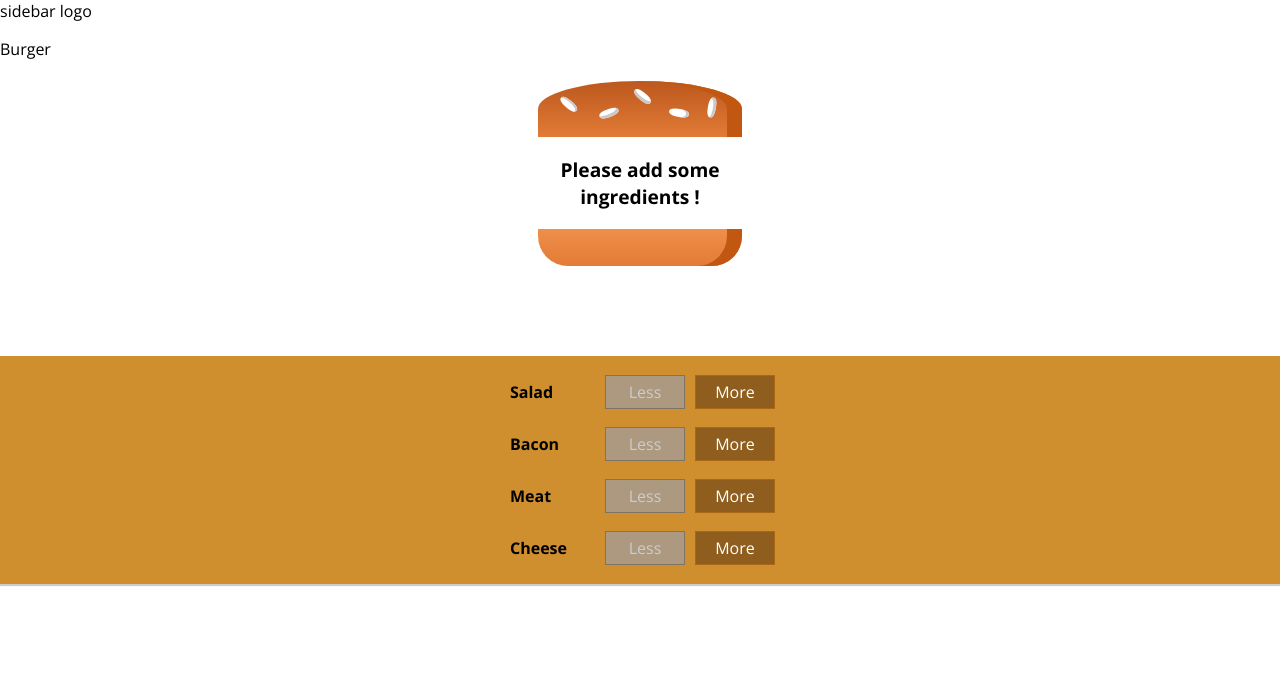
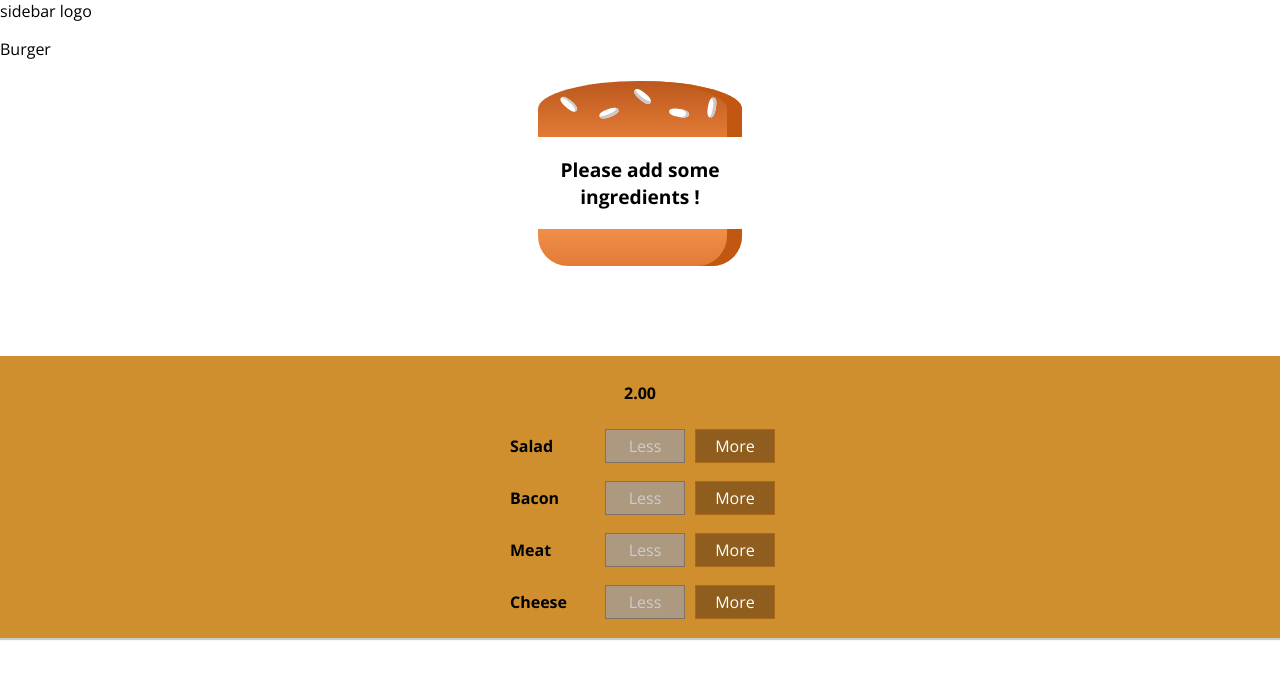
Before and after one commit to NumOne01/burgerApp, a React (Create React App) app: page / in a window 1280 px wide. Shown: the top 678 px of the page. Built offline with nearby package versions, Linux system fonts and the light colour scheme.

Commit message:
total price added

```diff
--- a/src/components/Burger/BurgerControls/BurgerControls.js
+++ b/src/components/Burger/BurgerControls/BurgerControls.js
@@ -13,6 +13,9 @@ const btns = [
 const BurgerControls = props => {
 	return (
 		<div className={classes.BuildControls}>
+			<p>
+				<b>{props.price.toFixed(2)}</b>
+			</p>
 			{btns.map(btn => (
 				<BurgerControl
 					label={btn.label}
--- a/src/containers/BurgerBuilder/BurgerBuilder.js
+++ b/src/containers/BurgerBuilder/BurgerBuilder.js
@@ -17,20 +17,24 @@ export default class BurgerBuilder extends Component {
 			cheese: 0,
 			bacon: 0
 		},
-		totalPrice: 0
+		totalPrice: 2.0
 	}
 
 	onMoreClicked = type => {
 		const ingredients = { ...this.state.ingredients }
 		ingredients[type] += 1
-		this.setState({ ingredients })
+		let totalPrice = this.state.totalPrice
+		totalPrice += prices[type]
+		this.setState({ ingredients, totalPrice })
 	}
 
 	onLessClicked = type => {
 		const ingredients = { ...this.state.ingredients }
 		if (ingredients[type] <= 0) return
+		let totalPrice = this.state.totalPrice
+		totalPrice -= prices[type]
 		ingredients[type] -= 1
-		this.setState({ ingredients })
+		this.setState({ ingredients, totalPrice })
 	}
 
 	render() {
@@ -40,6 +44,7 @@ export default class BurgerBuilder extends Component {
 			<Fragment>
 				<Burger ingredients={this.state.ingredients} />
 				<BurgerControls
+					price={this.state.totalPrice}
 					disabledInfo={disabledInfo}
 					onMoreClicked={this.onMoreClicked}
 					onLessClicked={this.onLessClicked}
```
